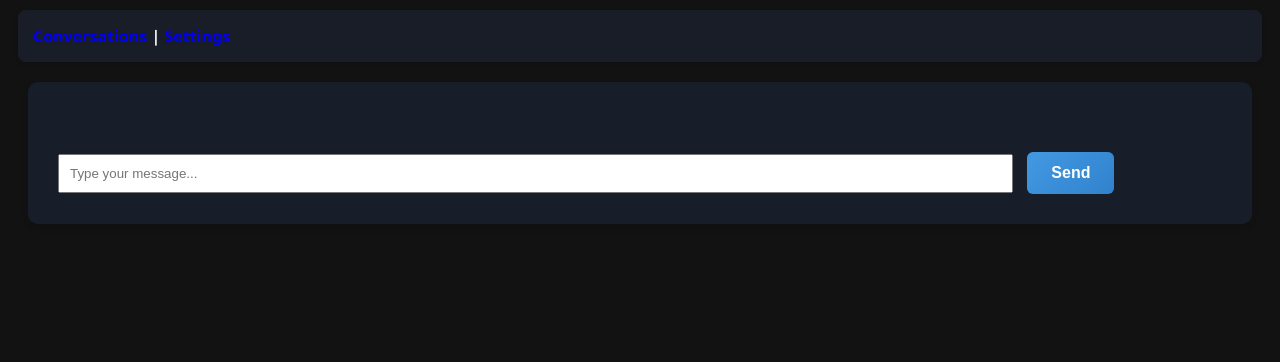
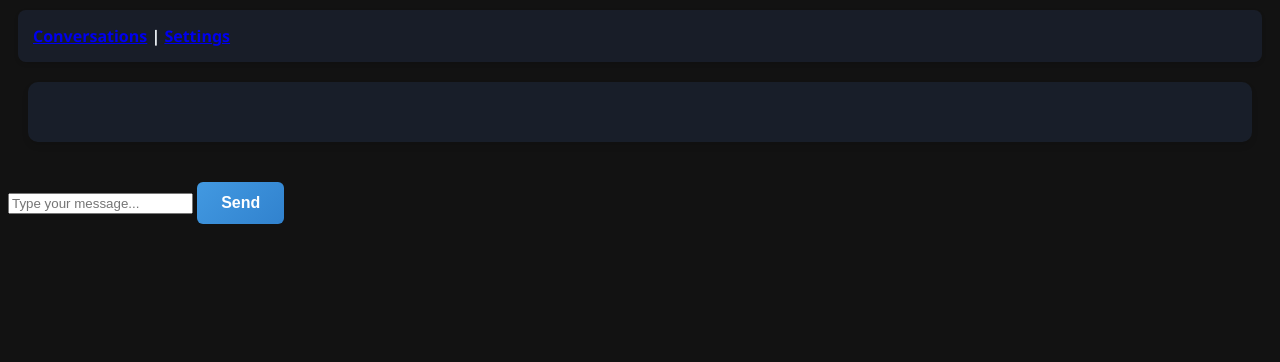
Before and after one commit to 0pixelz/Chatbot-web-app, a Flask app: page /chat in a window 1280 px wide. Shown: the top 362 px of the page. Run offline with Flask 3, Linux system fonts and the light colour scheme; parts of the project's set-up code (start-up, migrations or seed data) failed here and were passed over.

Commit message:
Add files via upload

```diff
--- a/templates/chat.html
+++ b/templates/chat.html
@@ -6,16 +6,32 @@
   <title>Chat</title>
   <link rel="stylesheet" href="/static/style.css">
 </head>
-<body class="{% if theme == 'dark' %}dark-theme{% else %}light-theme{% endif %}">
+<body class="{% if theme == 'dark' %}dark-theme{% else %}light-theme{% endif %} flex flex-col min-h-screen">
+
 <nav><a href="/conversations">Conversations</a> | <a href="/settings">Settings</a></nav>
-<main>
+
+<main class="flex-1 p-4 overflow-y-auto">
   {% for msg in history %}
-    <div><strong>{{ msg.role.capitalize() }}:</strong> {{ msg.content }}</div>
+    <div class="mb-4">
+      <div class="font-bold {% if msg.role == 'user' %}text-blue-500{% else %}text-green-400{% endif %}">
+        {{ msg.role.capitalize() }}
+      </div>
+      <div class="p-2 bg-gray-200 dark:bg-gray-700 rounded mt-1">
+        {{ msg.content }}
+      </div>
+    </div>
   {% endfor %}
-  <form method="POST" style="margin-top: 20px;">
-    <input type="text" name="message" placeholder="Type your message..." required style="width:80%; padding:10px; margin-right:10px;">
-    <button type="submit">Send</button>
-  </form>
 </main>
+
+<!-- Input Form fixed at bottom -->
+<form method="POST" class="bg-white dark:bg-gray-800 p-4 flex space-x-4 mt-auto">
+  <input type="text" name="message"
+         class="flex-1 p-3 border rounded focus:outline-none dark:bg-gray-700 dark:border-gray-600"
+         placeholder="Type your message..." required>
+  <button type="submit" class="px-6 py-3 bg-blue-600 text-white rounded hover:bg-blue-700">
+    Send
+  </button>
+</form>
+
 </body>
 </html>
```
